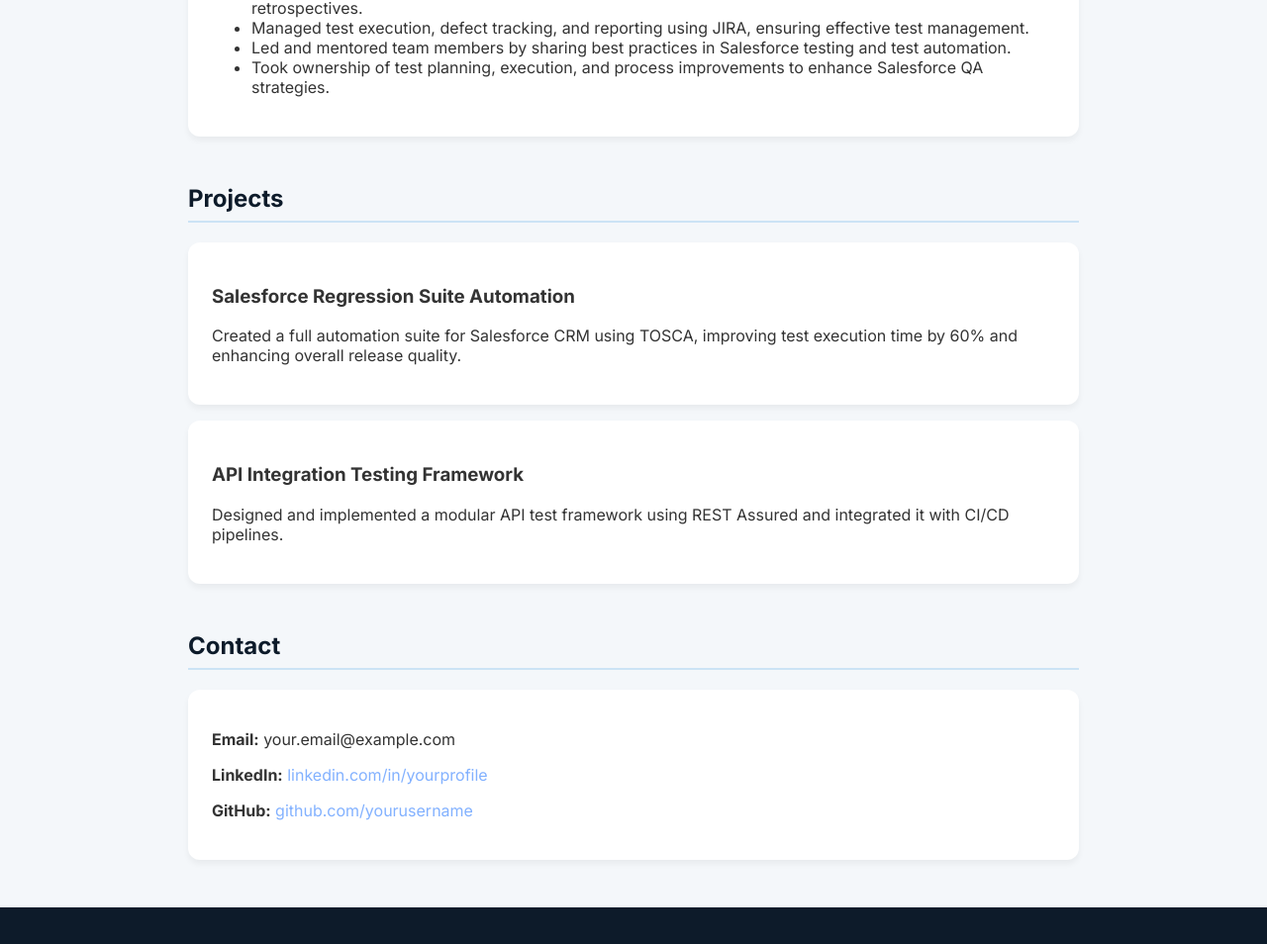
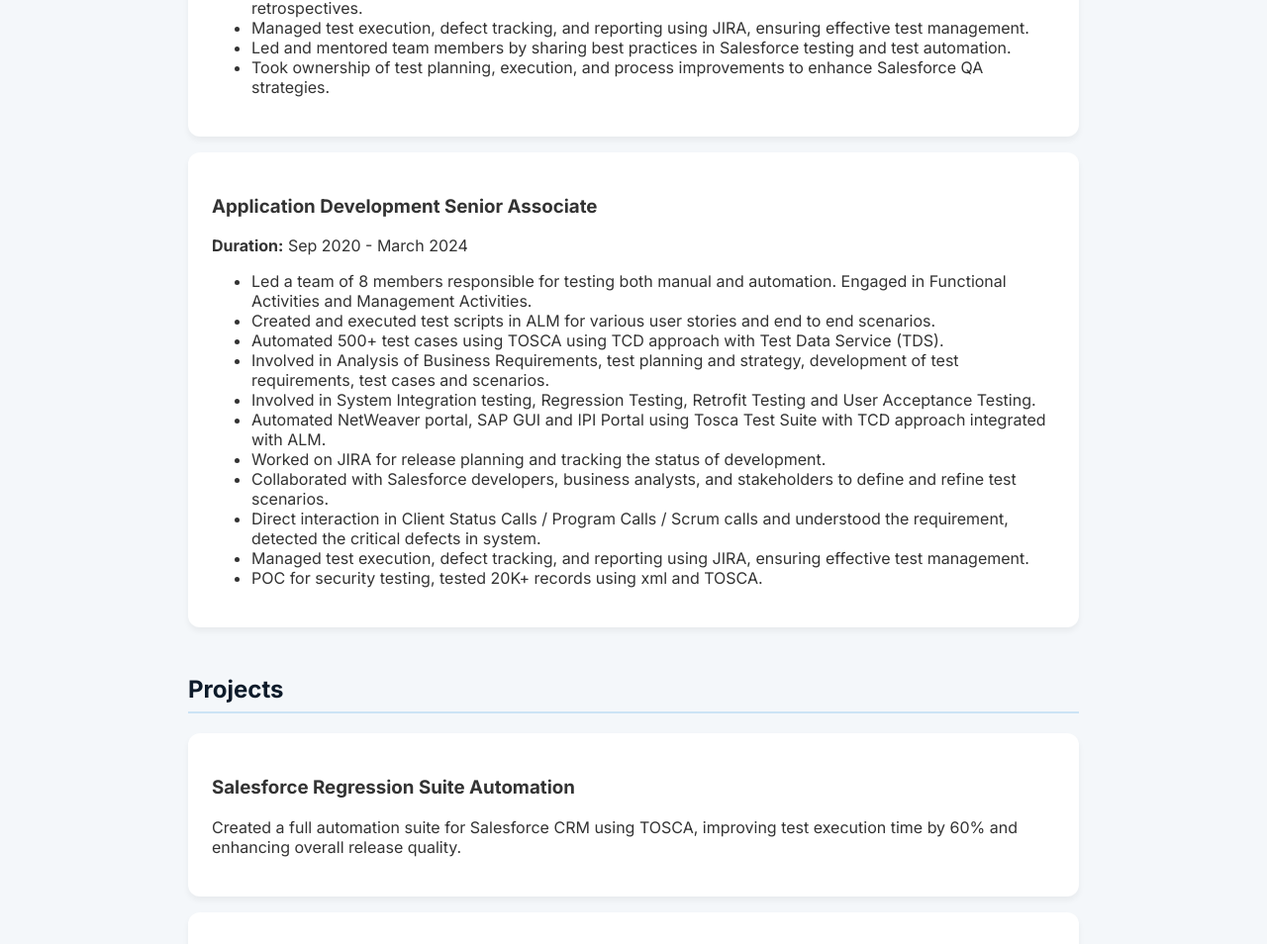
Before and after one commit to AkankshaPrabhakar/akankshaprabhakar.github.io, a plain HTML site: page index.html in a window 1280 px wide. Shown: the part 1324-2278 px from the top of the page at 99% size. Drawn offline with Linux system fonts and the light colour scheme.

Commit message:
Update index.html

```diff
--- a/index.html
+++ b/index.html
@@ -118,7 +118,7 @@
       <div class="card">
         <h3>Test Automation Engineer – Globant</h3>
         <p><strong>Duration:</strong> March 2024 – Present</p>
-        <p><UL><LI>Automated Salesforce applications using TOSCA, reducing manual testing efforts by 60% and improving test efficiency.
+        <p><UL><LI>Automated Salesforce applications using TOSCA, reducing manual testing efforts by 60% and improving test efficiency. </LI>
 <li>Designed and implemented TOSCA Test Case Design (TCD) and Test Data Service (TDS) to achieve data-driven automation, ensuring reusability and scalability.</li>
 <li>Developed and maintained Reusable Test Step Blocks (RTBS) in TOSCA to standardize and optimize test cases, reducing script duplication by 40%.</li>
 <li>Utilized TOSCA Dynamic Execution (DEX) to enable distributed test execution, improving execution speed and test coverage across multiple environments.</li>
@@ -130,6 +130,23 @@
 <li>Managed test execution, defect tracking, and reporting using JIRA, ensuring effective test management. </li>
 <li>Led and mentored team members by sharing best practices in Salesforce testing and test automation. </li>
 <LI>Took ownership of test planning, execution, and process improvements to enhance Salesforce QA strategies. </LI></UL></p>
+      </div>
+
+      <div class="card">
+        <h3>Application Development Senior Associate</h3>
+        <p><strong>Duration:</strong> Sep 2020 - March 2024</p>
+        <p><UL><LI>Led a team of 8 members responsible for testing both manual and automation. Engaged in Functional Activities and Management Activities. </LI>
+<li>Created and executed test scripts in ALM for various user stories and end to end scenarios. </li>
+<li>Automated 500+ test cases using TOSCA using TCD approach with Test Data Service (TDS). </li>
+<li>Involved in Analysis of Business Requirements, test planning and strategy, development of test requirements, test cases and scenarios. </li>
+<li>Involved in System Integration testing, Regression Testing, Retrofit Testing and User Acceptance Testing.  </li>
+<li>Automated NetWeaver portal, SAP GUI and IPI Portal using Tosca Test Suite with TCD approach integrated with ALM. </li>
+<li>Worked on JIRA for release planning and tracking the status of development. </li>
+<li>Collaborated with Salesforce developers, business analysts, and stakeholders to define and refine test scenarios. </li>
+<li>Direct interaction in Client Status Calls / Program Calls / Scrum calls and understood the requirement, detected the critical defects in system. </li>
+<li>Managed test execution, defect tracking, and reporting using JIRA, ensuring effective test management. </li>
+<li>POC for security testing, tested 20K+ records using xml and TOSCA. </li>
+</UL></p>
       </div>
     </section>
 
```
